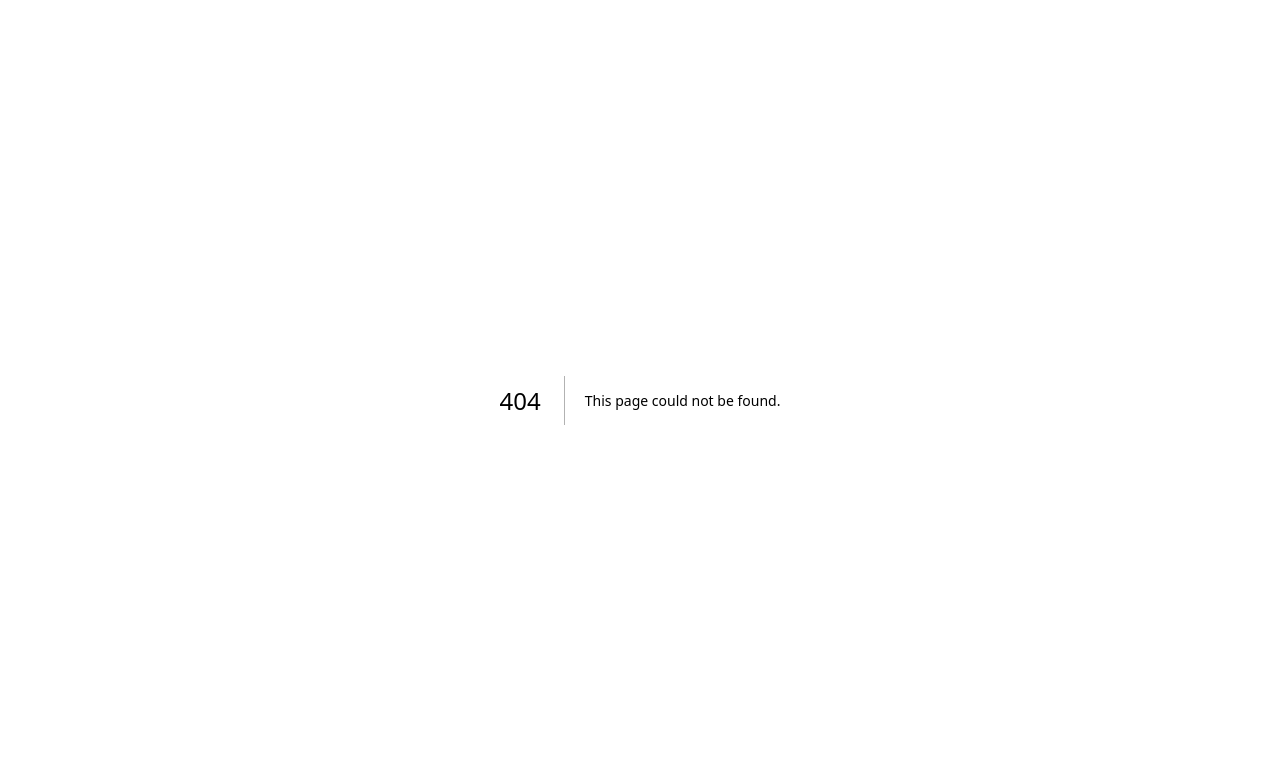
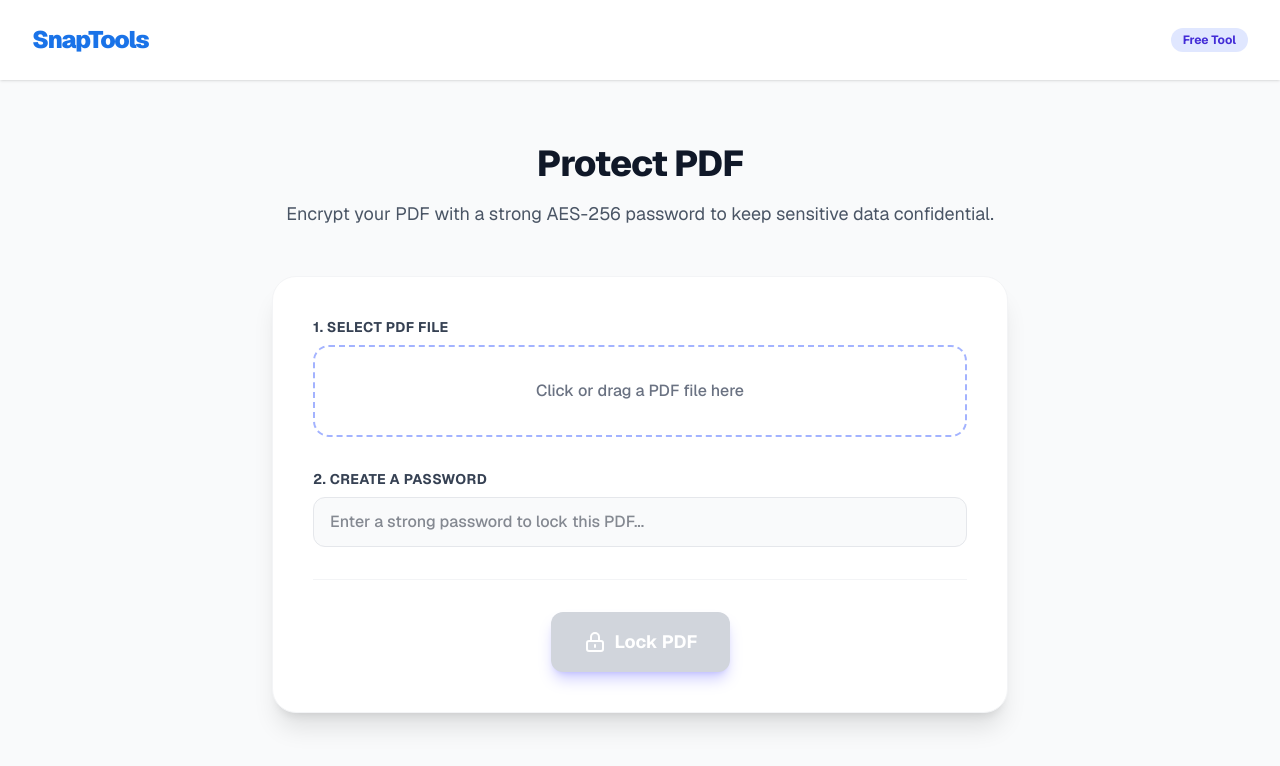
Before and after one commit to dhyey0904/snaplink, a Next.js app in the folder frontend/: page /tools/protect-pdf in a window 1280 px wide. Before the commit this address had no page. Shown: the top 766 px of the page. Built offline with nearby package versions, Linux system fonts and the light colour scheme.

Commit message:
Feat: Add Protect PDF tool using cryptpdf for client-side AES-256 encryption

```diff
--- a/frontend/package.json
+++ b/frontend/package.json
@@ -12,6 +12,7 @@
     "@react-oauth/google": "^0.13.5",
     "@vercel/analytics": "^2.0.1",
     "@vercel/speed-insights": "^2.0.0",
+    "cryptpdf": "^0.1.1",
     "gray-matter": "^4.0.3",
     "next": "16.3.5",
     "pdf-lib": "^1.17.1",
--- a/frontend/src/app/tools/page.tsx
+++ b/frontend/src/app/tools/page.tsx
@@ -17,7 +17,7 @@ const tools = [
   { id: 'watermark', name: 'Watermark PDF', desc: 'Stamp an image or text over your PDF in seconds.', icon: 'M7 7h.01M7 3h5c.512 0 1.024.195 1.414.586l7 7a2 2 0 010 2.828l-7 7a2 2 0 01-2.828 0l-7-7A1.994 1.994 0 013 12V7a4 4 0 014-4z', color: 'bg-gray-800', href: '/tools/watermark-pdf' },
   { id: 'rotate', name: 'Rotate PDF', desc: 'Rotate your PDFs the way you need them.', icon: 'M4 4v5h.582m15.356 2A8.001 8.001 0 004.582 9m0 0H9m11 11v-5h-.581m0 0a8.003 8.003 0 01-15.357-2m15.357 2H15', color: 'bg-purple-500', href: '/tools/rotate-pdf' },
   { id: 'unlock', name: 'Unlock PDF', desc: 'Remove PDF password security, giving you the freedom to use your PDFs.', icon: 'M8 11V7a4 4 0 118 0m-4 8v2m-6 4h12a2 2 0 002-2v-6a2 2 0 00-2-2H6a2 2 0 00-2 2v6a2 2 0 002 2z', color: 'bg-pink-500', href: '/tools/unlock-pdf' },
-  { id: 'protect', name: 'Protect PDF', desc: 'Encrypt your PDF with a password to keep sensitive data confidential.', icon: 'M12 15v2m-6 4h12a2 2 0 002-2v-6a2 2 0 00-2-2H6a2 2 0 00-2 2v6a2 2 0 002 2zm10-10V7a4 4 0 00-8 0v4h8z', color: 'bg-indigo-500', href: '#', pro: true },
+  { id: 'protect', name: 'Protect PDF', desc: 'Encrypt your PDF with a password to keep sensitive data confidential.', icon: 'M12 15v2m-6 4h12a2 2 0 002-2v-6a2 2 0 00-2-2H6a2 2 0 00-2 2v6a2 2 0 002 2zm10-10V7a4 4 0 00-8 0v4h8z', color: 'bg-indigo-500', href: '/tools/protect-pdf' },
   { id: 'numbers', name: 'Page Numbers', desc: 'Add page numbers into PDFs with ease.', icon: 'M7 20l4-16m2 16l4-16M6 9h14M4 15h14', color: 'bg-teal-500', href: '/tools/page-numbers' },
 ];
 
--- /dev/null
+++ b/frontend/src/app/tools/protect-pdf/page.tsx
@@ -0,0 +1,125 @@
+"use client";
+
+import React, { useState } from 'react';
+import { encryptPDF } from 'cryptpdf';
+import Link from 'next/link';
+
+export default function ProtectPDFPage() {
+  const [file, setFile] = useState<File | null>(null);
+  const [password, setPassword] = useState("");
+  const [isProcessing, setIsProcessing] = useState(false);
+  const [downloadUrl, setDownloadUrl] = useState<string | null>(null);
+  const [errorMsg, setErrorMsg] = useState<string | null>(null);
+
+  const handleFileChange = (e: React.ChangeEvent<HTMLInputElement>) => {
+    if (e.target.files && e.target.files[0]) {
+      setFile(e.target.files[0]);
+      setDownloadUrl(null);
+      setErrorMsg(null);
+    }
+  };
+
+  const handleProcess = async () => {
+    if (!file) return;
+
+    setIsProcessing(true);
+    setErrorMsg(null);
+
+    try {
+      const arrayBuffer = await file.arrayBuffer();
+      const pdfBytes = new Uint8Array(arrayBuffer);
+
+      // Encrypt the PDF directly in the browser using Web Crypto API
+      const encryptedBytes = await encryptPDF(pdfBytes, password, password);
+
+      const blob = new Blob([encryptedBytes as any], { type: 'application/pdf' });
+      const url = URL.createObjectURL(blob);
+      setDownloadUrl(url);
+
+    } catch (err: any) {
+      console.error(err);
+      setErrorMsg("Error encrypting PDF. Ensure your browser supports Web Crypto.");
+    } finally {
+      setIsProcessing(false);
+    }
+  };
+
+  return (
+    <div className="min-h-screen bg-gray-50 font-sans">
+      <header className="bg-white shadow-sm py-6 px-8 flex justify-between items-center">
+        <Link href="/tools" className="font-black text-2xl tracking-tighter text-[#1a73e8]">SnapTools</Link>
+        <span className="bg-indigo-100 text-indigo-700 font-bold px-3 py-1 rounded-full text-xs">Free Tool</span>
+      </header>
+
+      <main className="max-w-3xl mx-auto py-16 px-4">
+        <div className="text-center mb-12">
+          <h1 className="text-4xl font-extrabold text-gray-900 tracking-tight mb-4">Protect PDF</h1>
+          <p className="text-lg text-gray-600">Encrypt your PDF with a strong AES-256 password to keep sensitive data confidential.</p>
+        </div>
+
+        <div className="bg-white rounded-3xl shadow-xl border border-gray-100 p-10">
+          <div className="mb-8">
+            <label className="block text-sm font-bold text-gray-700 uppercase tracking-wide mb-2">1. Select PDF File</label>
+            <div className="border-2 border-dashed border-indigo-300 rounded-2xl p-8 text-center hover:bg-indigo-50 transition-colors cursor-pointer relative">
+              <input type="file" accept="application/pdf" onChange={handleFileChange} className="absolute inset-0 w-full h-full opacity-0 cursor-pointer" />
+              {file ? (
+                <div className="text-indigo-600 font-bold flex items-center justify-center gap-2">
+                  <svg className="w-6 h-6" fill="none" stroke="currentColor" viewBox="0 0 24 24"><path strokeLinecap="round" strokeLinejoin="round" strokeWidth="2" d="M12 15v2m-6 4h12a2 2 0 002-2v-6a2 2 0 00-2-2H6a2 2 0 00-2 2v6a2 2 0 002 2zm10-10V7a4 4 0 00-8 0v4h8z"></path></svg>
+                  {file.name}
+                </div>
+              ) : (
+                <div className="text-gray-500 font-medium">Click or drag a PDF file here</div>
+              )}
+            </div>
+          </div>
+
+          <div className="mb-8">
+            <label className="block text-sm font-bold text-gray-700 uppercase tracking-wide mb-2">2. Create a Password</label>
+            <input
+              type="password"
+              value={password}
+              onChange={(e) => setPassword(e.target.value)}
+              className="w-full px-4 py-3 bg-gray-50 border border-gray-200 rounded-xl focus:ring-2 focus:ring-indigo-500 font-medium text-gray-900"
+              placeholder="Enter a strong password to lock this PDF..."
+              disabled={!file}
+            />
+            {errorMsg && (
+              <p className="text-red-600 text-sm font-bold mt-2 bg-red-50 p-2 rounded-lg">{errorMsg}</p>
+            )}
+          </div>
+
+          <div className="border-t border-gray-100 pt-8 flex justify-center">
+            {downloadUrl ? (
+              <a
+                href={downloadUrl}
+                download={`protected_${file?.name}`}
+                className="px-8 py-4 bg-green-500 hover:bg-green-600 text-white font-bold rounded-xl shadow-lg shadow-green-500/30 transition-all flex items-center gap-2 text-lg"
+              >
+                <svg className="w-6 h-6" fill="none" stroke="currentColor" viewBox="0 0 24 24"><path strokeLinecap="round" strokeLinejoin="round" strokeWidth="2" d="M12 15v2m-6 4h12a2 2 0 002-2v-6a2 2 0 00-2-2H6a2 2 0 00-2 2v6a2 2 0 002 2zm10-10V7a4 4 0 00-8 0v4h8z"></path></svg>
+                Download Protected PDF
+              </a>
+            ) : (
+              <button
+                onClick={handleProcess}
+                disabled={!file || !password || isProcessing}
+                className="px-8 py-4 bg-[#6366f1] hover:bg-indigo-600 disabled:bg-gray-300 disabled:cursor-not-allowed text-white font-bold rounded-xl shadow-lg shadow-indigo-500/30 transition-all flex items-center gap-2 text-lg"
+              >
+                {isProcessing ? (
+                  <>
+                    <div className="animate-spin rounded-full h-5 w-5 border-b-2 border-white"></div>
+                    Encrypting...
+                  </>
+                ) : (
+                  <>
+                    <svg className="w-6 h-6" fill="none" stroke="currentColor" viewBox="0 0 24 24"><path strokeLinecap="round" strokeLinejoin="round" strokeWidth="2" d="M12 15v2m-6 4h12a2 2 0 002-2v-6a2 2 0 00-2-2H6a2 2 0 00-2 2v6a2 2 0 002 2zm10-10V7a4 4 0 00-8 0v4h8z"></path></svg>
+                    Lock PDF
+                  </>
+                )}
+              </button>
+            )}
+          </div>
+        </div>
+      </main>
+    </div>
+  );
+}
```
Also changed, not shown: 1 other file (tests, documents, lock files or other folders).
